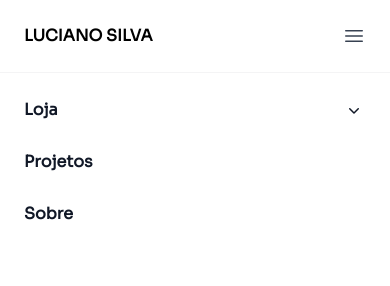
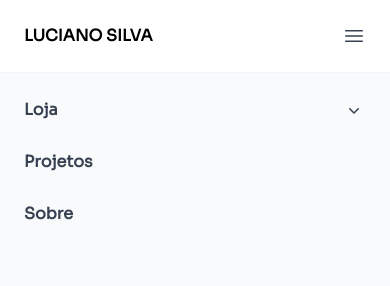
Before and after one commit to emnesty/portfolio-freelas, a Next.js app: page / in a window 390 px wide. Both pictures are taken after a click on the button "Open main menu". Shown: the top 286 px of the page. Built offline with nearby package versions, Linux system fonts and the light colour scheme.

Commit message:
Ajustes Cores

```diff
--- a/app/components/Header.tsx
+++ b/app/components/Header.tsx
@@ -135,7 +135,7 @@ export default function Header() {
                 {products.map((item) => (
                   <div
                     key={item.name}
-                    className="group relative rounded-lg p-6 text-sm leading-6 hover:bg-gray-50 border border-neutral-200 dark:hover:bg-neutral-950"
+                    className="group relative rounded-lg p-6 text-sm leading-6 hover:bg-gray-50 border border-neutral-200 dark:border-neutral-700 dark:hover:bg-neutral-800"
                   >
                     <div className="flex h-11 w-11 items-center justify-center rounded-lg bg-gray-50 dark:bg-neutral-950 group-hover:bg-white dark:group-hover:bg-neutral-900">
                       <item.icon
@@ -179,7 +179,7 @@ export default function Header() {
         className="lg:hidden "
       >
         <div className="fixed inset-0 z-10" />
-        <DialogPanel className="fixed inset-y-0 right-0 z-10 w-full overflow-y-auto bg-white  px-6 py-6 sm:max-w-sm sm:ring-1 sm:ring-gray-900/10">
+        <DialogPanel className="fixed inset-y-0 right-0 z-10 w-full overflow-y-auto bg-gray-50 dark:bg-neutral-950  px-6 py-6 sm:max-w-sm sm:ring-1 sm:ring-gray-900/10">
           <div className="flex items-center justify-between">
             <a href="#" className="-m-1.5 p-1.5">
               <span className="sr-only">Luciano Silva</span>
@@ -198,7 +198,7 @@ export default function Header() {
             <div className="-my-6 divide-y divide-gray-500/10">
               <div className="space-y-2 py-6">
                 <Disclosure as="div" className="-mx-3">
-                  <DisclosureButton className="group flex w-full items-center justify-between rounded-lg py-2 pl-3 pr-3.5 text-base font-semibold leading-7 text-gray-900 hover:bg-gray-50">
+                  <DisclosureButton className="group flex w-full items-center justify-between rounded-lg py-2 pl-3 pr-3.5 text-base font-semibold leading-7 text-gray-700 dark:text-slate-200 hover:bg-neutral-700">
                     Loja
                     <ChevronDownIcon
                       aria-hidden="true"
@@ -211,7 +211,7 @@ export default function Header() {
                         key={item.name}
                         as="a"
                         href={item.href}
-                        className="block rounded-lg py-2 pl-6 pr-3 text-sm font-semibold leading-7 text-gray-900 hover:bg-gray-50"
+                        className="block rounded-lg py-2 pl-6 pr-3 text-sm font-semibold leading-7 text-gray-700 dark:text-slate-200 hover:bg-gray-50 dark:bg-neutral-900"
                       >
                         {item.name}
                       </DisclosureButton>
@@ -220,13 +220,13 @@ export default function Header() {
                 </Disclosure>
                 <a
                   href="/projetos"
-                  className="-mx-3 block rounded-lg px-3 py-2 text-base font-semibold leading-7 text-gray-900 hover:bg-gray-50"
+                  className="-mx-3 block rounded-lg px-3 py-2 text-base font-semibold leading-7 text-gray-700 dark:text-slate-200 hover:bg-gray-50 dark:bg-neutral-900"
                 >
                   Projetos
                 </a>
                 <a
                   href="/"
-                  className="-mx-3 block rounded-lg px-3 py-2 text-base font-semibold leading-7 text-gray-900 hover:bg-gray-50"
+                  className="-mx-3 block rounded-lg px-3 py-2 text-base font-semibold leading-7 text-gray-700 dark:text-slate-200 hover:bg-gray-50 dark:bg-neutral-900"
                 >
                   Sobre
                 </a>
--- a/app/components/PrimaryFeatures.tsx
+++ b/app/components/PrimaryFeatures.tsx
@@ -381,7 +381,7 @@ export function PrimaryFeatures() {
   return (
     <section
       id="features"
-      aria-label="Features for investing all your money"
+      aria-label="Desenvolvimento Web e Mobile com foco em experiência do usuário"
       className="bg-zinc-50 dark:bg-neutral-950 py-20 sm:py-32 mt-24 rounded-4xl sm:mt-32 lg:mt-56"
     >
       <Container>
```
